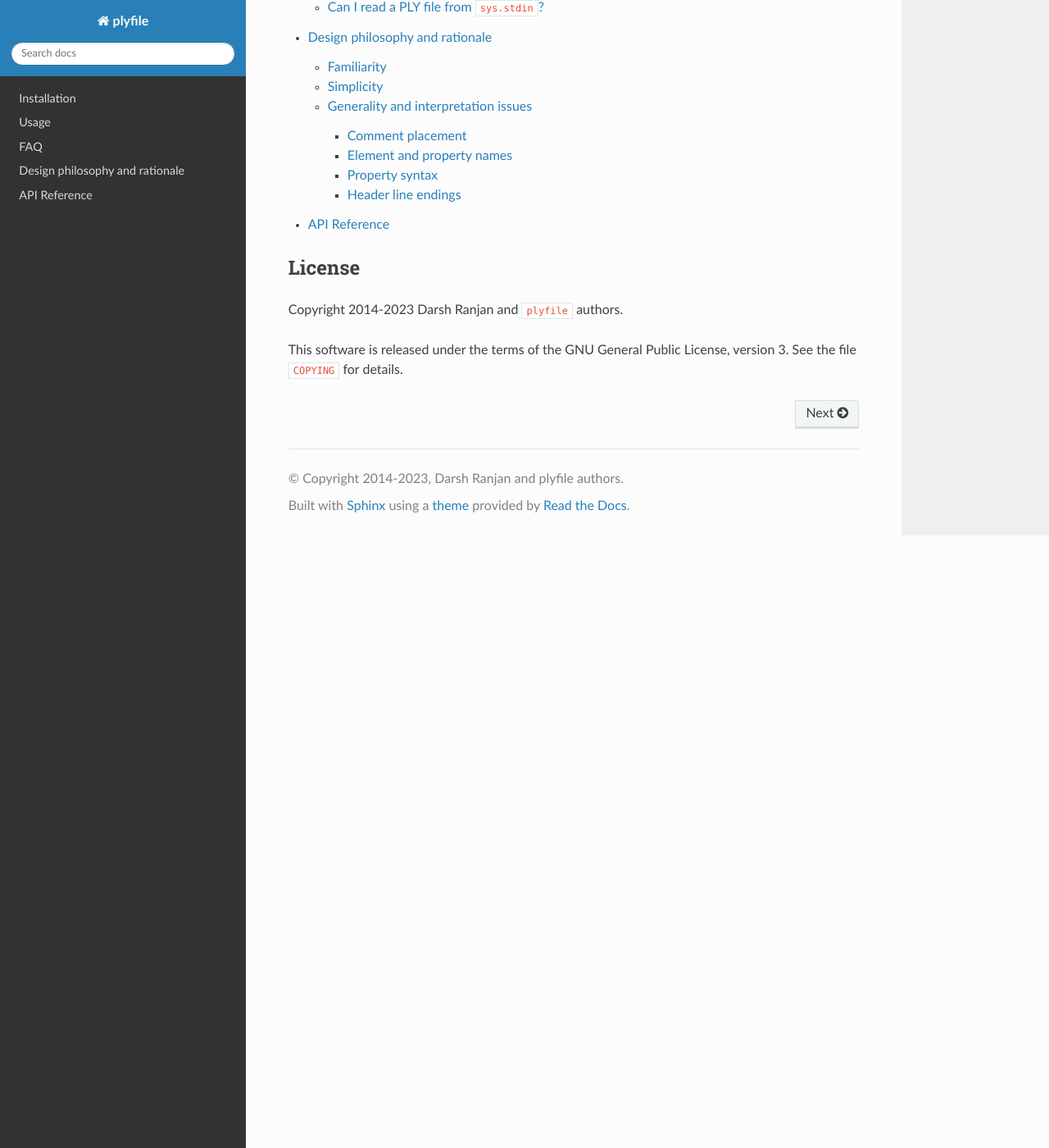
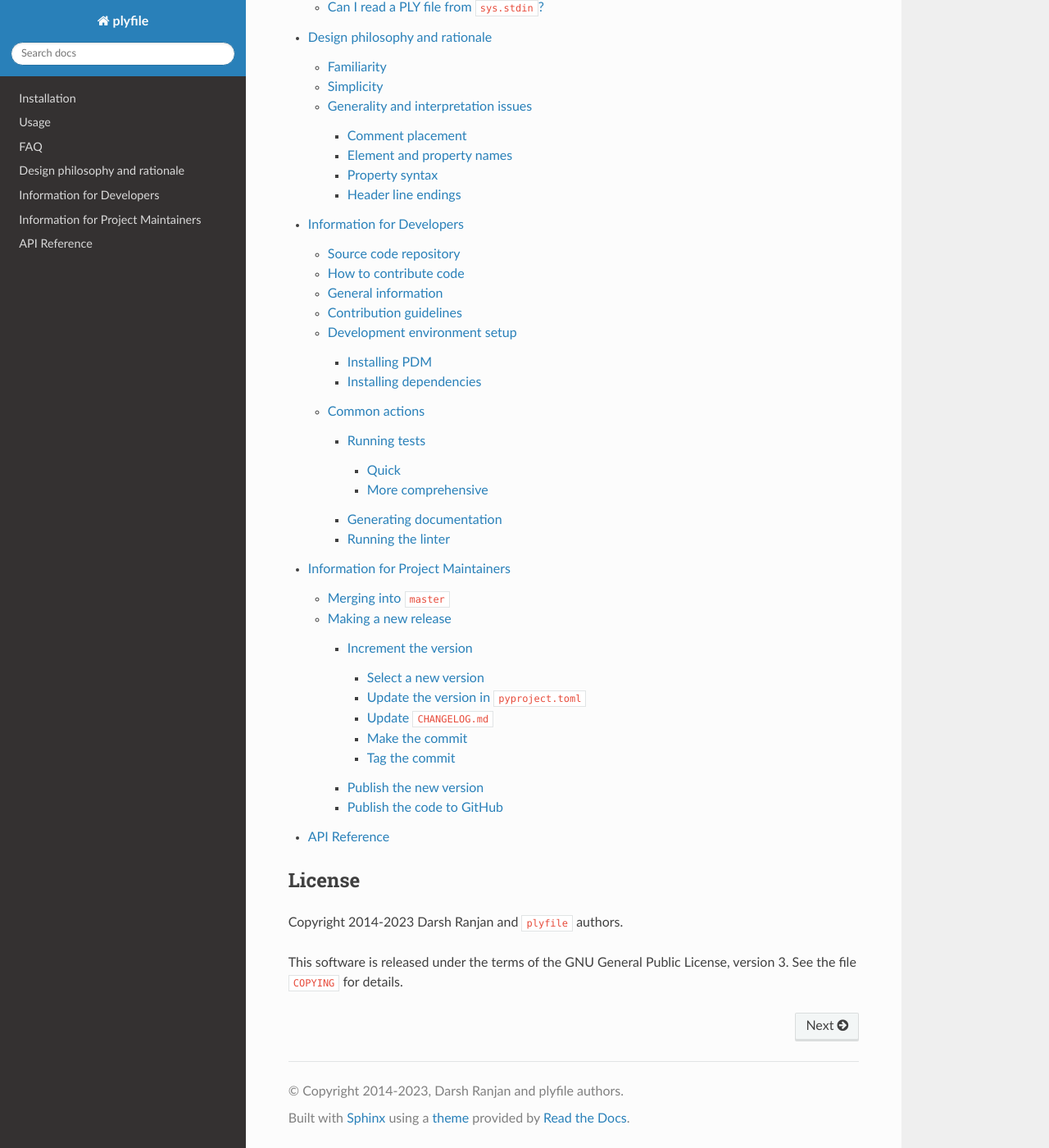
Before and after one commit to dranjan/python-plyfile, a Sphinx documentation site: the page built from doc/index.md, in a window 1280 px wide and 1400 px high, scrolled down 929 px. Shown: the whole window at 82% size. Built offline with Sphinx 7.4.7 and the Read the Docs theme 2.0.0, drawn with Linux system fonts in a browser that asks for light colours; some of the changed lines change nothing that is shown.

Commit message:
Add guides for contributors and maintainer

````diff
--- /dev/null
+++ b/doc/developing.md
@@ -0,0 +1,114 @@
+# Information for Developers
+
+Thanks for your interest in contributing to the project!
+
+## Source code repository
+
+[GitHub link](https://github.com/dranjan/python-plyfile)
+
+## How to contribute code
+
+The easiest and recommended way to contribute code is to follow GitHub's
+usual pull request process. This will require a GitHub account.
+
+1. Fork the repository into your own account.
+2. Implement your changes on any branch.
+3. Make a pull request on the main repository. The base branch should
+   be `master`.
+
+## General information
+
+- The implementation of the library is the single file `plyfile.py`.
+- The test suite is contained in `test/test_plyfile.py`. It uses the
+  `pytest` framework.
+- Project metadata is managed through [PDM](https://pdm.fming.dev)
+  in `pyproject.toml`.
+  Developer workflow tooling is also configured there (more information
+  below).
+
+## Contribution guidelines
+
+- Code style should follow [PEP-8](https://peps.python.org/pep-0008/).
+- Best practice is for new features and bug fixes to be accompanied by
+  unit tests.
+- Bug fixes are welcome.
+- New features are generally accepted if they are consistent with the
+  design and philosophy of the project.
+- However, extensions to the PLY format itself are generally not
+  accepted, _unless_ they are already in widespread use in other PLY
+  format libraries.
+
+## Development environment setup
+
+The project implements a few workflow helper commands to simplify
+mundane activities like running tests, generating documentation, and
+linting. These are all implemented as PDM user scripts. You can check
+the `pyproject.toml` file to see exactly what they do.
+
+### Installing PDM
+
+This project uses PDM to manage project metadata and development
+configurations. Thus, the first step is installing PDM using [any of the
+listed methods](https://pdm.fming.dev/latest/#installation).
+For example,
+
+```
+pip install pdm
+```
+
+or
+
+```
+pipx install pdm
+```
+
+### Installing dependencies
+
+From the project root,
+
+```
+pdm install
+```
+
+## Common actions
+
+The PDM user scripts below are defined in the `pyproject.toml` file,
+which should help you if want to know what each action exactly does.
+
+### Running tests
+
+#### Quick
+
+To run the test suite on your default Python version:
+
+```
+pdm run pytest
+```
+
+#### More comprehensive
+
+To run the test suite using all currently supported Python versions you
+have installed:
+
+```
+pdm run test
+```
+
+Test coverage will also be reported.
+
+### Generating documentation
+
+```
+pdm run doc
+```
+
+Open `doc/build/index.html` in any web browser to peruse the generated
+documentation.
+
+### Running the linter
+
+```
+pdm run lint
+```
+
+Generally speaking there should be no violations reported.
--- a/doc/index.md
+++ b/doc/index.md
@@ -16,6 +16,8 @@ install.md
 usage.md
 faq.md
 philosophy.md
+developing.md
+maintaining.md
 api.md
 
 ```
--- /dev/null
+++ b/doc/maintaining.md
@@ -0,0 +1,143 @@
+# Information for Project Maintainers
+
+This information is for **project maintainers**. If you are simply
+contributing to the project, then you don't need to know this, and you
+don't need to perform any of these steps.
+
+## Merging into `master`
+
+Merging into `master` uses Git's default merging mechanism. We don't use
+rebase-merges or squash-merges. Fast-forward merges are allowed, however,
+and encouraged when applicable.
+
+Merging should always be performed locally on the maintainer's system,
+and then pushed directly to the `master` branch on GitHub. If the merge
+was sufficiently complicated that it would be beneficial to run the
+GitHub actions again on the merged result, then merge first into a
+temporary test branch, make a new pull request from that, and finally
+fast-forward `master` when the result is acceptable.
+
+Note that updating `master` on GitHub _does not_ automatically imply a
+release must be made and published to PyPI, but the converse does hold:
+releases are only made from the tip of `master`.
+
+## Making a new release
+
+Making a release is a fairly manual process, but it's not too onerous and
+doesn't happen very often, so there isn't much impetus to automate it.
+
+Releases are always made from the `master` branch. Thus, begin by checking
+out the tip of `master` from GitHub.
+
+### Increment the version
+
+Incrementing the version is done via a small tagged commit. The
+information in this section can be summarized succinctly by looking at
+one of these commits:
+
+```
+git show v0.8.1
+```
+
+We'll also briefly describe all the steps here.
+
+#### Select a new version
+
+Make sure to follow [PEP-440](https://peps.python.org/pep-0440/).
+In this example, `v0.8` is the old version, and `v0.8.1` is the new
+version.
+
+Currently, we don't publish alpha or beta releases to PyPI, with the
+understanding that prereleases can be checked out directly from GitHub.
+
+#### Update the version in `pyproject.toml`
+
+One line is changed:
+
+```diff
+diff --git a/pyproject.toml b/pyproject.toml
+index d079b17..5c42074 100644
+--- a/pyproject.toml
++++ b/pyproject.toml
+@@ -3,7 +3,7 @@
+
+ [project]
+ name = "plyfile"
+-version = "0.8"
++version = "0.8.1"
+ description = "PLY file reader/writer"
+ authors = [
+```
+
+#### Update `CHANGELOG.md`
+
+This should be pretty self-explanatory:
+
+```diff
+diff --git a/CHANGELOG.md b/CHANGELOG.md
+index 03dba5f..22ee9a5 100644
+--- a/CHANGELOG.md
++++ b/CHANGELOG.md
+@@ -3,6 +3,8 @@
+ All notable changes to this project will be documented here.
+
+ ## [Unreleased]
++
++## [0.8.1] - 2023-03-18
+ ### Changed
+ - Package metadata management via PDM, rather than `setuptools`.
+
+@@ -117,7 +119,8 @@ All notable changes to this project will be documented here.
+ - Rudimentary test setup.
+ - Basic installation script.
+
+-[Unreleased]: https://github.com/dranjan/python-plyfile/compare/v0.8...HEAD
++[Unreleased]: https://github.com/dranjan/python-plyfile/compare/v0.8.1...HEAD
++[0.8.1]: https://github.com/dranjan/python-plyfile/compare/v0.8...v0.8.1
+ [0.8]: https://github.com/dranjan/python-plyfile/compare/v0.7.4...v0.8
+ [0.7.4]: https://github.com/dranjan/python-plyfile/compare/v0.7.3...v0.7.4
+ [0.7.3]: https://github.com/dranjan/python-plyfile/compare/v0.7.2...v0.7.3
+```
+
+A new heading containing a link is added. No content is added.
+
+#### Make the commit
+
+```bash
+git add pyproject.toml
+git add CHANGELOG.md
+git commit -m "Bump version"
+```
+
+The commit message is exactly as above.
+
+#### Tag the commit
+
+```bash
+git tag -a v0.8.1
+```
+
+The tag annotation should look like this, with only the `0.8.1` string
+changing from version to version:
+
+```none
+Version 0.8.1
+
+See CHANGELOG.md for details.
+```
+
+### Publish the new version
+
+```bash
+pdm publish
+```
+
+The PyPI username and password will be requested.
+
+### Publish the code to GitHub
+
+```bash
+git push origin master v0.8.1
+```
+
+Don't forget to push both the branch and the tag!
````
